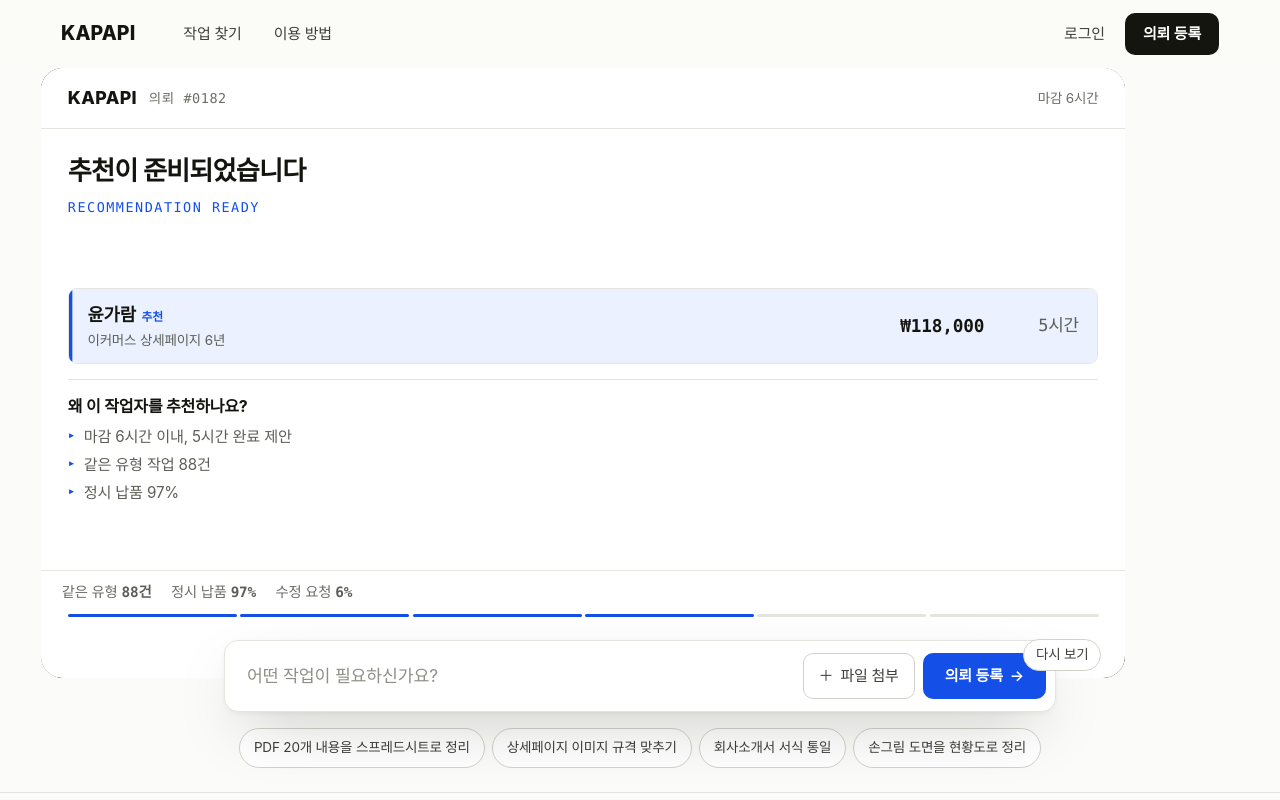
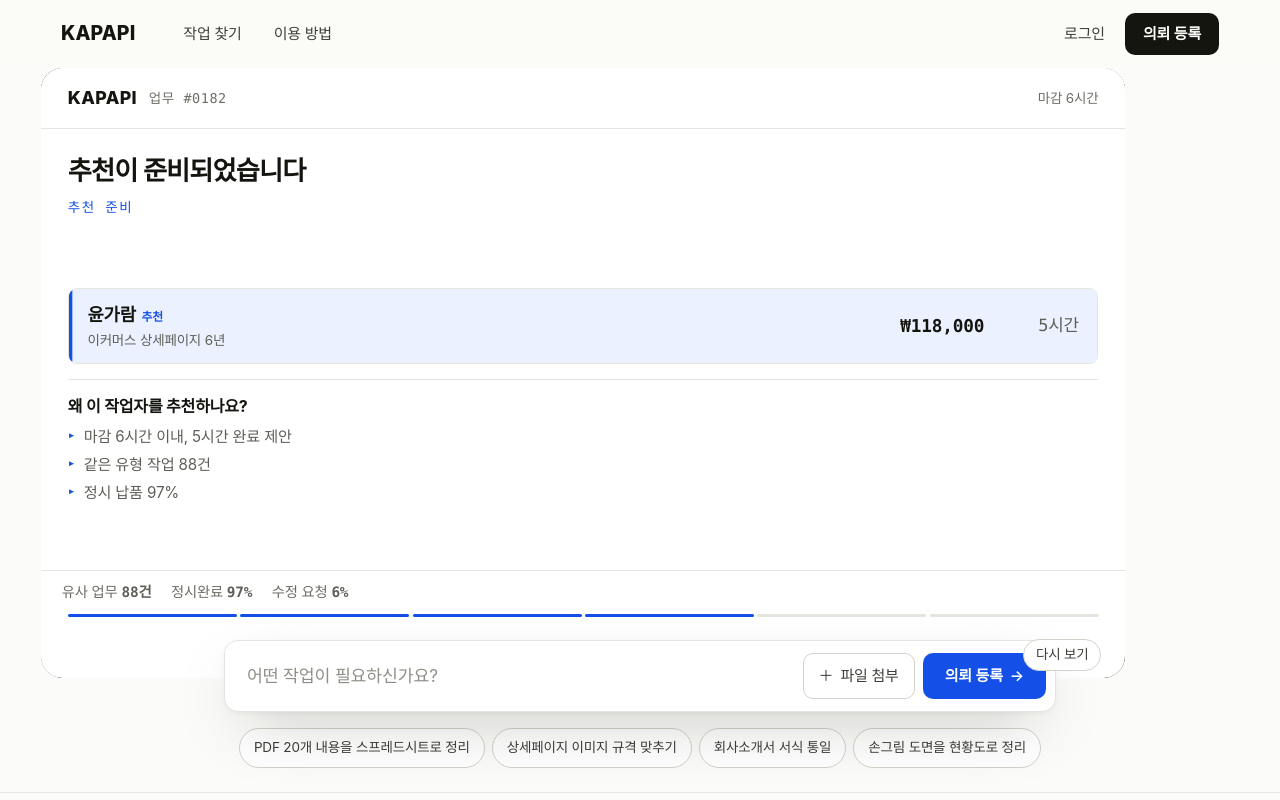
Before and after one commit to KapapiDev/Kapapi, a Next.js app: page / in a window 1280 px wide. Shown: the top 800 px of the page. Built offline with nearby package versions, Linux system fonts and the light colour scheme; a web font is replaced by a local one.

Commit message:
feat: remove world terminology from hero product states

```diff
--- a/src/components/hero-screen.tsx
+++ b/src/components/hero-screen.tsx
@@ -5,17 +5,17 @@
 
 /**
  * The KAPAPI surface shown inside the laptop and then full-frame.
- * Candidate order, exclusions and rationale are driven by the deterministic
- * evidence policy. The top candidate is a recommendation until GM confirmation.
+ * Candidate order, exclusions and rationale are driven by deterministic evidence.
+ * The top candidate is a recommendation until client confirmation.
  */
 
 export const STEPS = [
-  { ko: "의뢰가 등록되었습니다", en: "QUEST CREATED", ms: 900 },
-  { ko: "제안 4건이 도착했습니다", en: "4 BIDS RECEIVED", ms: 1500 },
-  { ko: "조건을 확인하고 있습니다", en: "ELIGIBILITY CHECK", ms: 1400 },
-  { ko: "추천이 준비되었습니다", en: "RECOMMENDATION READY", ms: 1800 },
-  { ko: "추천 작업자로 확정했습니다", en: "GM CONFIRMED", ms: 1100 },
-  { ko: "결과 파일이 도착했습니다", en: "RESULT READY", ms: 2100 },
+  { ko: "업무가 등록되었습니다", en: "업무 등록", ms: 900 },
+  { ko: "제안 4건이 도착했습니다", en: "제안 도착", ms: 1500 },
+  { ko: "조건을 확인하고 있습니다", en: "조건 확인", ms: 1400 },
+  { ko: "추천이 준비되었습니다", en: "추천 준비", ms: 1800 },
+  { ko: "추천 작업자로 확정했습니다", en: "발주자 확정", ms: 1100 },
+  { ko: "결과 파일이 도착했습니다", en: "결과 도착", ms: 2100 },
 ] as const;
 
 const QUEST = QUESTS["0182"];
@@ -34,7 +34,7 @@
     <div className={s.ui}>
       <div className={s.bar}>
         <span className={s.mark}>KAPAPI</span>
-        <span className={s.metaNum}>의뢰 #{QUEST.id}</span>
+        <span className={s.metaNum}>업무 #{QUEST.id}</span>
         <span className={`${s.meta} ${s.metaEnd}`}>마감 {QUEST.deadlineHours}시간</span>
       </div>
 
@@ -111,14 +111,14 @@
       </div>
 
       <div className={s.foot}>
-        <span>같은 유형 <b>{ROUTED.picked?.relevant ?? 0}건</b></span>
-        <span>정시 납품 <b>{Math.round((ROUTED.picked?.person.onTime ?? 0) * 100)}%</b></span>
+        <span>유사 업무 <b>{ROUTED.picked?.relevant ?? 0}건</b></span>
+        <span>정시완료 <b>{Math.round((ROUTED.picked?.person.onTime ?? 0) * 100)}%</b></span>
         <span>수정 요청 <b>{Math.round((ROUTED.picked?.person.revision ?? 0) * 100)}%</b></span>
       </div>
 
       <div className={s.track} aria-hidden="true">
         {STEPS.map((st, i) => (
-          <span key={st.en} className={`${s.tick} ${i <= step ? s.tickOn : ""}`} />
+          <span key={`${st.ko}-${i}`} className={`${s.tick} ${i <= step ? s.tickOn : ""}`} />
         ))}
       </div>
     </div>
```
